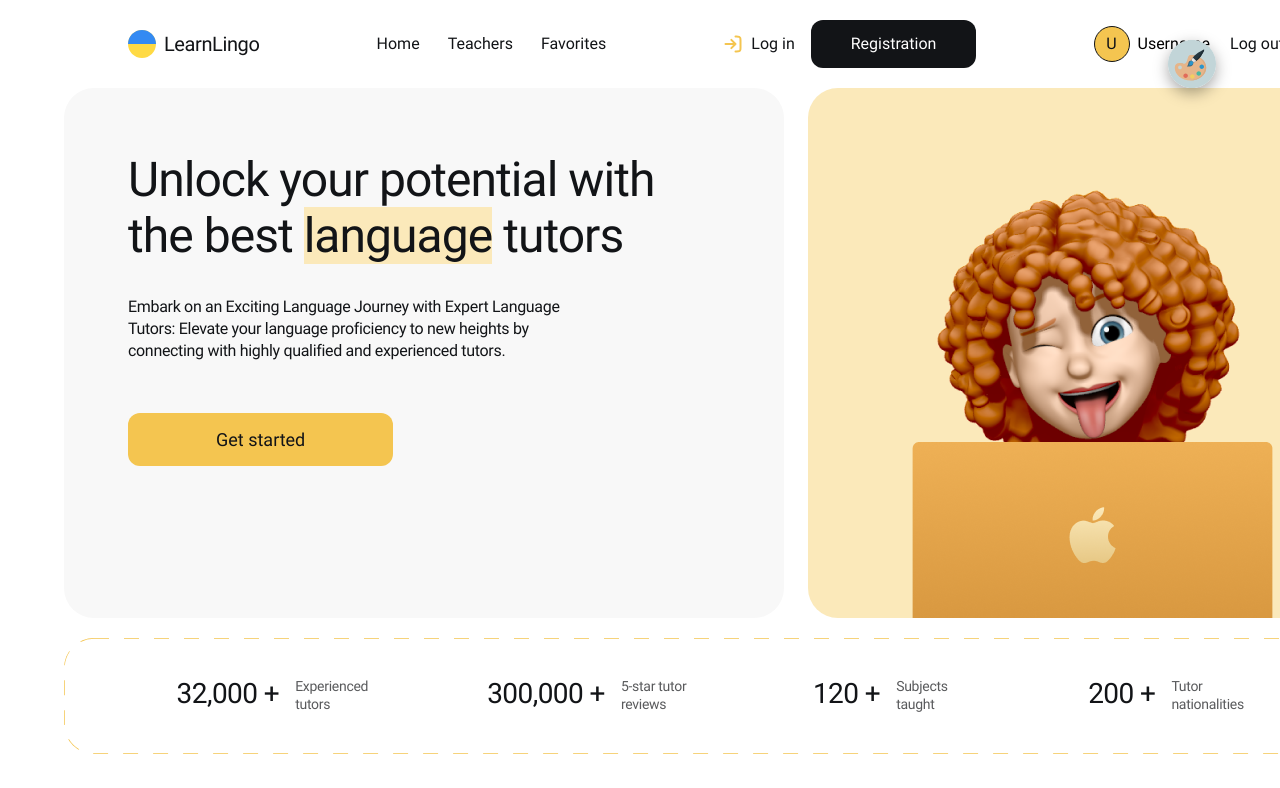
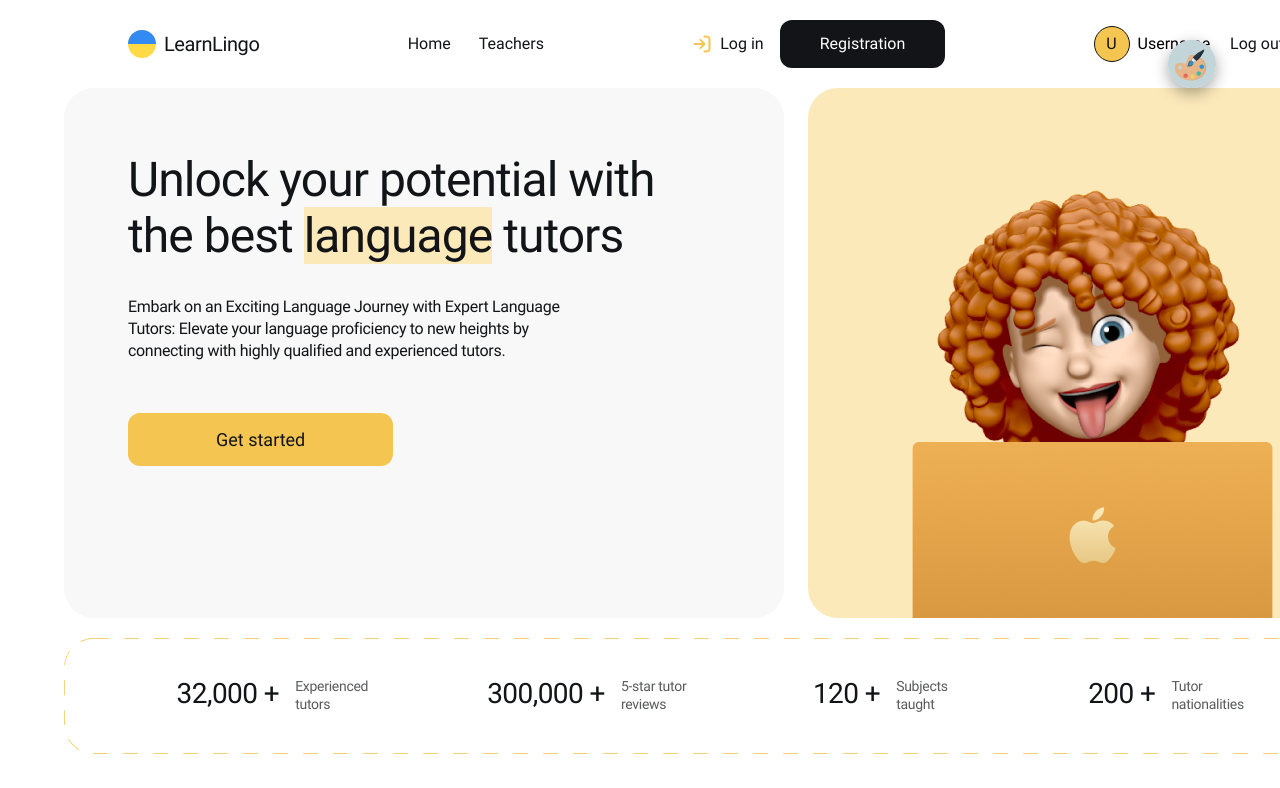
Before and after one commit to y-hrubskyi/learn-lingo, a React (Vite) app: page / in a window 1280 px wide. Shown: the top 788 px of the page. Built offline with nearby package versions, Linux system fonts and the light colour scheme; no server answers.

Commit message:
feat: upd Navigation
Favorites link is available if user is logged in

```diff
--- a/src/components/Navigation/Navigation.jsx
+++ b/src/components/Navigation/Navigation.jsx
@@ -1,6 +1,10 @@
+import { useAuth } from "@/hooks/useAuth";
+
 import * as SC from "./Navigation.styled";
 
 export const Navigation = () => {
+  const { currentUser } = useAuth();
+
   return (
     <nav>
       <SC.NavList>
@@ -10,9 +14,11 @@ export const Navigation = () => {
         <li>
           <SC.NavLink to="/teachers">Teachers</SC.NavLink>
         </li>
-        <li>
-          <SC.NavLink to="/favorites">Favorites</SC.NavLink>
-        </li>
+        {currentUser && (
+          <li>
+            <SC.NavLink to="/favorites">Favorites</SC.NavLink>
+          </li>
+        )}
       </SC.NavList>
     </nav>
   );
```
